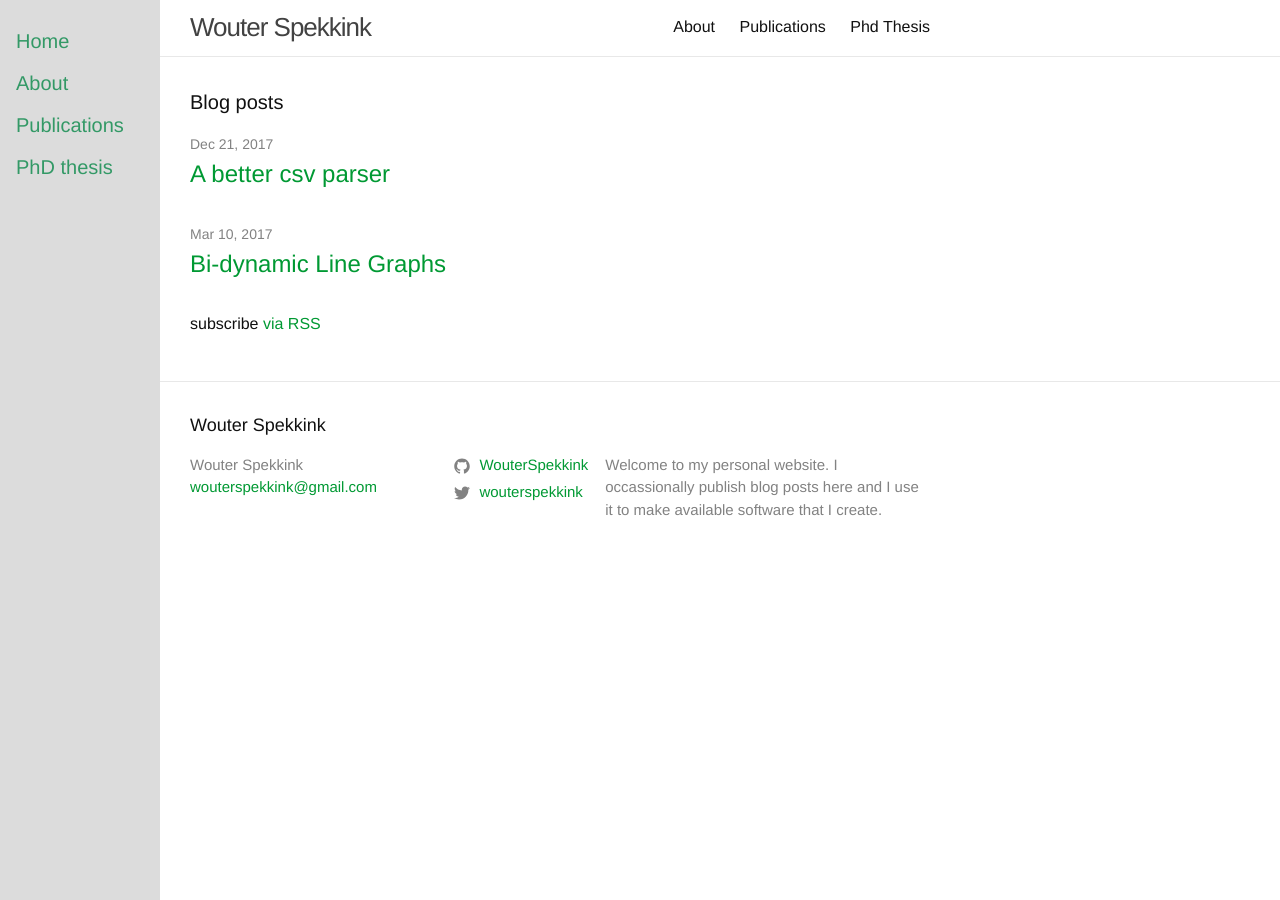
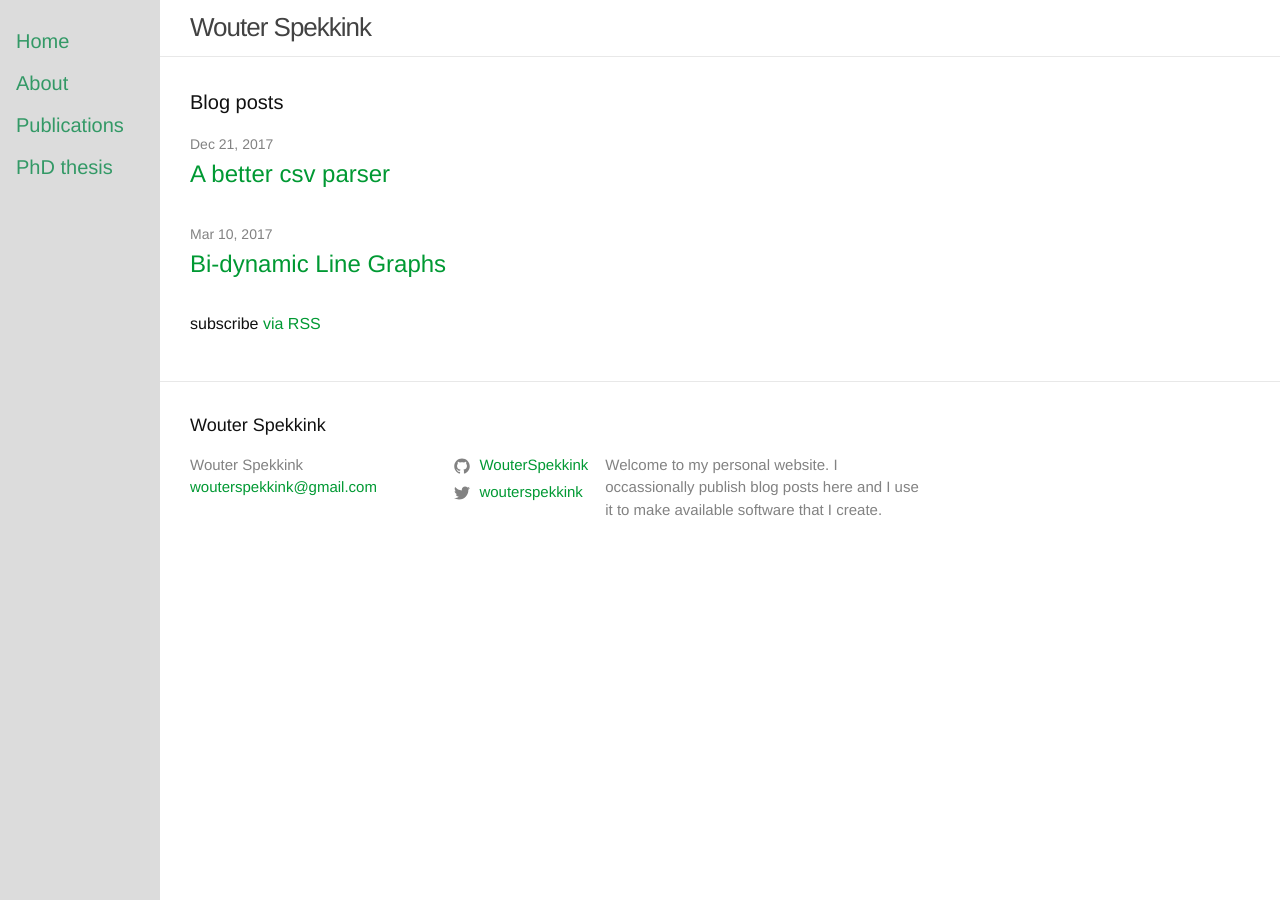
Before and after one commit to WouterSpekkink/WouterSpekkink.github.io_old, a Jekyll site: the page built from index.md, in a window 1280 px wide. Built offline with Jekyll 4.4.1, drawn with Linux system fonts in a browser that asks for light colours.

Commit message:
Removed links in the top of the site.

```diff
--- a/_includes/header.html
+++ b/_includes/header.html
@@ -4,30 +4,5 @@
     {% assign default_paths = site.pages | map: "path" %}
     {% assign page_paths = site.header_pages | default: default_paths %}
     <a class="site-title" href="{{ "/" | relative_url }}">{{ site.title | escape }}</a>
-
-    {% if page_paths %}
-      <nav class="site-nav">
-        <input type="checkbox" id="nav-trigger" class="nav-trigger" />
-        <label for="nav-trigger">
-          <span class="menu-icon">
-            <svg viewBox="0 0 18 15" width="18px" height="30px">
-              <path fill="#424242" d="M18,1.484c0,0.82-0.665,1.484-1.484,1.484H1.484C0.665,2.969,0,2.304,0,1.484l0,0C0,0.665,0.665,0,1.484,0 h15.031C17.335,0,18,0.665,18,1.484L18,1.484z"/>
-              <path fill="#424242" d="M18,7.516C18,8.335,17.335,9,16.516,9H1.484C0.665,9,0,8.335,0,7.516l0,0c0-0.82,0.665-1.484,1.484-1.484 h15.031C17.335,6.031,18,6.696,18,7.516L18,7.516z"/>
-              <path fill="#424242" d="M18,13.516C18,14.335,17.335,15,16.516,15H1.484C0.665,15,0,14.335,0,13.516l0,0 c0-0.82,0.665-1.484,1.484-1.484h15.031C17.335,12.031,18,12.696,18,13.516L18,13.516z"/>
-            </svg>
-          </span>
-        </label>
-
-       <div class="trigger">
-	  {% assign sorted_pages = site.pages | sort:"order" %}
-	  {% for node in sorted_pages %}
-	  {% if node.title %}
-	  <a class="page-link" href="{{ node.url | relative_url }}">{{ node.title | escape }}</a>
-	   {% endif %}
-	  {% endfor %}
-
-        </div>
-      </nav>
-    {% endif %}
   </div>
 </header>
```
